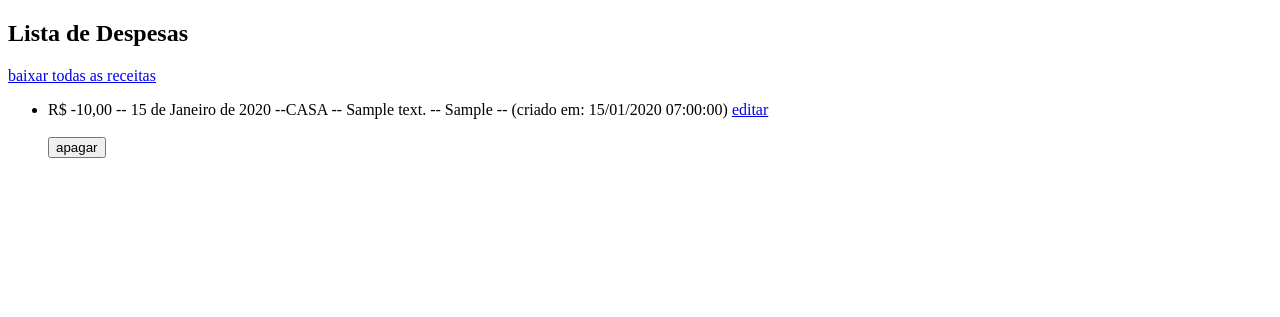
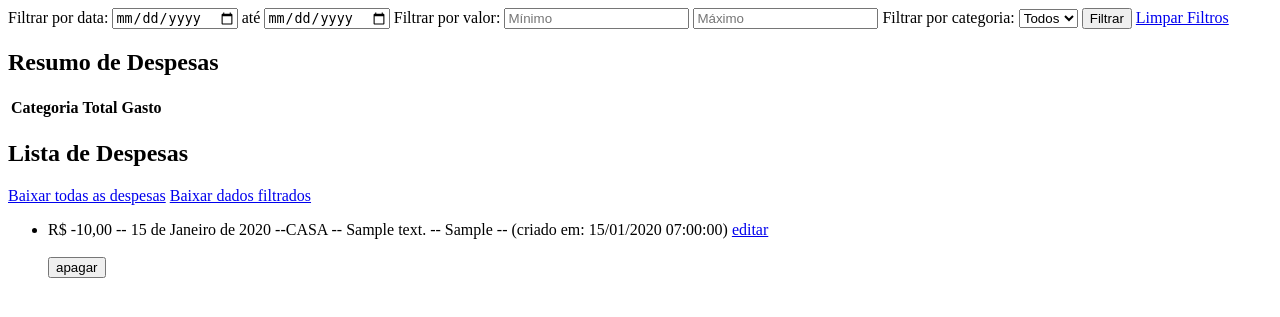
Before and after one commit to AlanLima100/gestao_financeira_engeselt, a Django app: page /lista-despesas/ in a window 1280 px wide. Shown: the top 317 px of the page. Run offline with Django 4.2, Linux system fonts and the light colour scheme; tables that the repository leaves empty hold one stand-in row (values such as "Sample post"); lists and menus that the app fills with data are empty; some libraries are stand-ins or nearby versions.

Commit message:
criado link para baixar csv apenas para os itens que foram filtrados pelo usuário

```diff
--- a/financeiro/templates/criar_receita.html
+++ b/financeiro/templates/criar_receita.html
@@ -11,7 +11,7 @@
 </head>
 <body>
     {% block content %}
-        <h1>Criar receita</h1>
+        <h1>Criar Finança de uma Receita</h1>
         <form method="POST" enctype="multipart/form-data" action="{% url 'criar_receita' %}">
             {% csrf_token %} <!--recurso de segurança  dica: se tiver trabalahndo com forms *formularios* e não por o csrf_token dentro das tags form ele nuca será valido-->
             {% bootstrap_form form %}<!-- estou falando aqui para o bootstrap aplicar o form que tá vindo lá do context da views.py-->
--- a/financeiro/templates/lista_despesas.html
+++ b/financeiro/templates/lista_despesas.html
@@ -1,15 +1,58 @@
 <!DOCTYPE html>
-<html lang="en">
+<html lang="pt-br">
 <head>
     <meta charset="UTF-8">
     <meta http-equiv="X-UA-Compatible" content="IE=edge">
     <meta name="viewport" content="width=device-width, initial-scale=1.0">
-    <title>Document</title>
+    <title>Lista de Despesas</title>
 </head>
 <body>
-    {% if despesas %}
+    <div class="filtro">
+        <form method="GET">
+            <label for="filtro-data-inicial">Filtrar por data:</label>
+            <input type="date" id="filtro-data-inicial" name="data_inicial" value="{{ data_inicial_filtro }}"> até
+            <input type="date" id="filtro-data-final" name="data_final" value="{{ data_final_filtro }}">
+
+            <label for="filtro-valor">Filtrar por valor:</label>
+            <input type="number" id="filtro-valor-min" name="min_valor" placeholder="Mínimo" value="{{ valor_filtro.min }}">
+            <input type="number" id="filtro-valor-max" name="max_valor" placeholder="Máximo" value="{{ valor_filtro.max }}">
+
+            <label for="filtro-categoria">Filtrar por categoria:</label>
+            <select id="filtro-categoria" name="categoria">
+                <option value="">Todos</option>
+                {% for categoria in categorias %}
+                <option value="{{ categoria }}" {% if categoria == categoria_filtro %} selected {% endif %}>{{ categoria }}</option>
+                {% endfor %}
+            </select>
+
+            <button type="submit">Filtrar</button>
+            <a href="{% url 'lista_despesas' %}" class="btn btn-secondary">Limpar Filtros</a>
+        </form>
+    </div>
+
+    <h2>Resumo de Despesas</h2>
+    <table>
+        <thead>
+            <tr>
+                <th>Categoria</th>
+                <th>Total Gasto</th>
+            </tr>
+        </thead>
+        <tbody>
+            {% for categoria, total_gasto in resumo_despesas.items %}
+            <tr>
+                <td>{{ categoria }}</td>
+                <td>R$ {{ total_gasto }}</td>
+            </tr>
+            {% endfor %}
+        </tbody>
+    </table>
+
     <h2>Lista de Despesas</h2>
-        <a href="{% url 'baixar_despesas'%}">baixar todas as receitas</a>
+    <a href="{% url 'baixar_despesas'%}">Baixar todas as despesas</a>
+
+    <a href="{% url 'baixar_despesas_filtradas' %}" id="download-link">Baixar dados filtrados</a>
+
     <ul>
         {% for despesa in despesas %}
         <li> R$ -{{ despesa.valor }} -- {{ despesa.data }} --{{despesa.categoria}} -- {{ despesa.descricao }} -- {{ despesa.comprovante}} -- (criado em: {{ despesa.criado_em|date:"d/m/Y H:i:s"}})  <a href="{% url 'editar_despesa' despesa.id %}">editar</a></li><br>
@@ -20,8 +63,8 @@
             <br>
             <br>
         </form>
+        {% empty %}
+            <p>Não há despesas para exibir.</p>
         {% endfor %}
     </ul>
-    {% endif %}
-</body>
-</html>
+</body
--- a/financeiro/templates/lista_receitas.html
+++ b/financeiro/templates/lista_receitas.html
@@ -1,5 +1,5 @@
 <!DOCTYPE html>
-<html lang="en">
+<html lang="pt-br">
 <head>
     <meta charset="UTF-8">
     <meta http-equiv="X-UA-Compatible" content="IE=edge">
@@ -12,7 +12,7 @@
     <h2>Lista de Receitas</h2> <a href="{% url 'baixar_receitas'%}">baixar todas as receitas</a>
     <ul>
     {% for receita in receitas %}
-        <li> R$ - {{ receita.valor }} - {{ receita.data }} -- {{ receita.categoria }} -- {{ receita.descricao }} -- {{ receita.comprovante }} -- (criado em: {{ receita.criado_em|date:"d/m/Y H:i:s" })<a href="{% url 'editar_receita' receita.id %}">editar</a></li><br>
+        <li> R$ - {{ receita.valor }} - {{ receita.data }} -- {{ receita.categoria }} -- {{ receita.descricao }} -- {{ receita.comprovante }} -- (criado em: {{ receita.criado_em|date:"d/m/Y H:i:s" }})<a href="{% url 'editar_receita' receita.id %}">editar</a></li><br>
 
         <form action="{% url 'deletar_receita' receita.id %}" method="POST" style="display: inline;">
             {% csrf_token %}
--- a/financeiro/urls.py
+++ b/financeiro/urls.py
@@ -1,5 +1,5 @@
 from django.urls import path
-from .views import home, criar_receita, criar_despesa, lista_receitas, lista_despesas, editar_receita, editar_despesa, deletar_despesa, deletar_receita, baixar_receitas, baixar_despesas
+from .views import home, criar_receita, criar_despesa, lista_receitas, lista_despesas, editar_receita, editar_despesa, deletar_despesa, deletar_receita, baixar_receitas, baixar_despesas, baixar_despesas_filtradas
 
 
 
@@ -28,4 +28,7 @@ urlpatterns = [
 
     path('baixar_receitas/', baixar_receitas, name='baixar_receitas'),
 
+
+    path('baixar_despesas_filtradas/', baixar_despesas_filtradas, name='baixar_despesas_filtradas'),
+
 ]
--- a/financeiro/views.py
+++ b/financeiro/views.py
@@ -2,6 +2,8 @@ from django.shortcuts import render, redirect, get_object_or_404
 from .forms import ReceitaForm, DespesaForm
 from .models import Receita, Despesa
 from django.db.models import *
+from datetime import datetime
+from django.db.models import Q
 
 import csv
 from django.http import HttpResponse
@@ -55,13 +57,67 @@ def criar_despesa(request):
 #     despesas = Despesa.objects.all()
 #     lista = sorted(itertools.chain(receitas, despesas), key=lambda obj: obj.data, reverse=True)
 #     return render(request, 'lista_receitas_despesas.html', {'receitas': receitas, 'despesas': despesas, 'lista': lista})
+
 def lista_receitas(request):
     receitas = Receita.objects.order_by('-criado_em')
     return render(request, 'lista_receitas.html', {'receitas': receitas})
 
 def lista_despesas(request):
     despesas = Despesa.objects.order_by('-criado_em')
-    context = {'despesas': despesas}
+    tem_filtro = False
+
+    # filtro de valor
+    min_valor = request.GET.get('min_valor')
+    max_valor = request.GET.get('max_valor')
+    if min_valor and max_valor:
+        despesas = despesas.filter(valor__gte=min_valor, valor__lte=max_valor)
+        tem_filtro = True
+    elif min_valor:
+        despesas = despesas.filter(valor__gte=min_valor)
+        tem_filtro = True
+    elif max_valor:
+        despesas = despesas.filter(valor__lte=max_valor)
+        tem_filtro = True
+
+    # filtro de categoria
+    categoria = request.GET.get('categoria')
+    if categoria:
+        despesas = despesas.filter(categoria=categoria)
+        tem_filtro = True
+
+    # filtro de período (data inicial e data final)
+    data_inicial = request.GET.get('data_inicial')
+    data_final = request.GET.get('data_final')
+    if data_inicial and data_final:
+        try:
+            data_inicial = datetime.strptime(data_inicial, '%Y-%m-%d')
+        except ValueError:
+            data_inicial = None
+        try:
+            data_final = datetime.strptime(data_final, '%Y-%m-%d')
+        except ValueError:
+            data_final = None
+        if data_inicial and data_final:
+            despesas = despesas.filter(data__range=[data_inicial, data_final])
+            tem_filtro = True
+
+    # obter todas as categorias para exibição no filtro
+    categorias = Despesa.objects.values_list('categoria', flat=True).distinct()
+
+    context = {
+        'despesas': despesas,
+        'valor_filtro': {'min': min_valor, 'max': max_valor},
+        'categoria_filtro': categoria,
+        'data_inicial_filtro': data_inicial.strftime('%Y-%m-%d') if isinstance(data_inicial, datetime) else None,
+        'data_final_filtro': data_final.strftime('%Y-%m-%d') if isinstance(data_final, datetime) else None,
+        'tem_filtro': tem_filtro,
+        'categorias': categorias,  # passa as categorias para o template
+    }
+
+    # Verifica se existem filtros aplicados
+    if not tem_filtro:
+        context['mensagem'] = 'Não foram aplicados filtros na busca.'
+
     return render(request, 'lista_despesas.html', context)
 
 
@@ -145,3 +201,22 @@ def baixar_despesas(request):
         writer.writerow([despesa.valor, despesa.categoria, despesa.data_hora])
 
     return response
+
+
+def baixar_despesas_filtradas(request):
+    valor = request.GET.get('valor')
+    data = request.GET.get('data')
+    categoria = request.GET.get('categoria')
+
+    despesas = Despesa.objects.filter(valor=valor, data=data, categoria=categoria)
+
+    response = HttpResponse(content_type='text/csv')
+    response['Content-Disposition'] = 'attachment; filename="despesas.csv"'
+
+    writer = csv.writer(response)
+    writer.writerow(['valor', 'data', 'categoria', 'descricao', 'comprovante'])
+
+    for despesa in despesas:
+        writer.writerow([despesa.valor, despesa.data, despesa.categoria, despesa.descricao, despesa.comprovante])
+
+    return response
```
Also changed, not shown: financeiro/templates/home.html (+5 -5 lines), 4 other files. Lines whose indentation alone changed are shown as unchanged.
